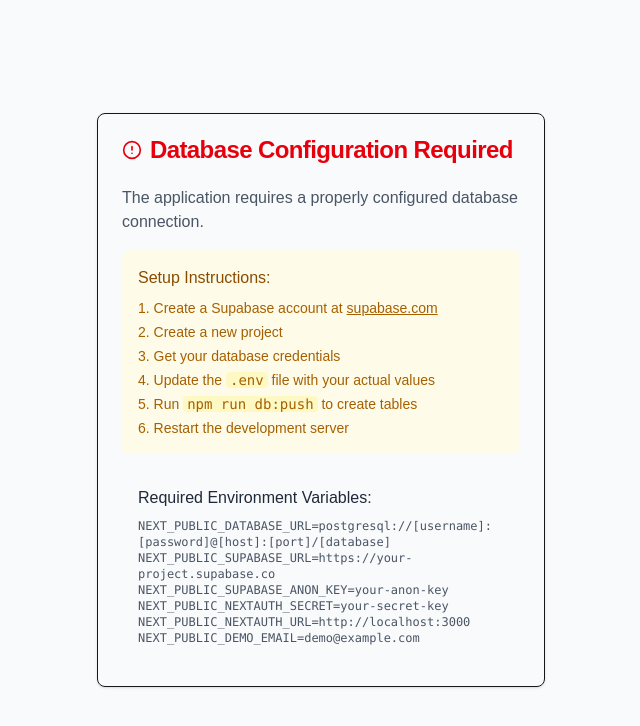
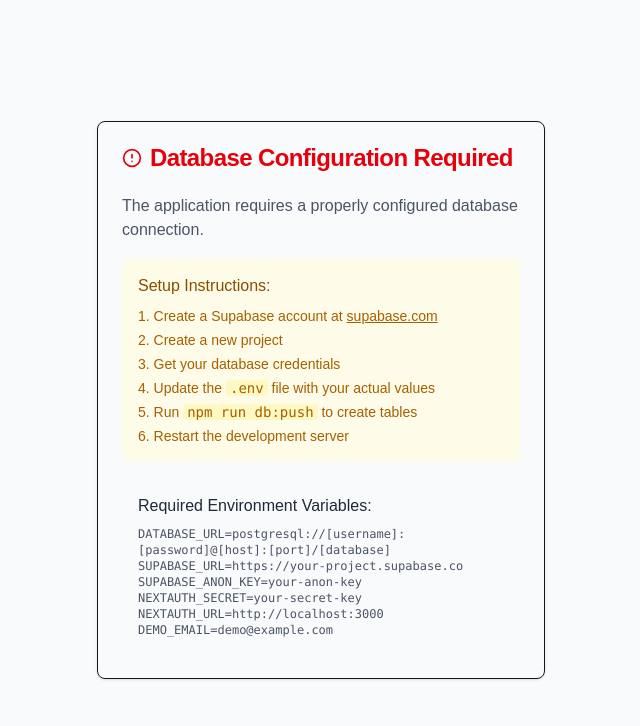
Before and after one commit to shivamy009/esahayak, a Next.js app: page /database-error in a window 1280 px wide. Shown: the top 726 px of the page, without its empty margins (319-959 px from the left). Built offline with nearby package versions, Linux system fonts and the light colour scheme.

Commit message:
refactor: update environment variable references to remove NEXT_PUBLIC_ prefix for consistency across the application

```diff
--- a/app/api/auth/[...nextauth]/route.ts
+++ b/app/api/auth/[...nextauth]/route.ts
@@ -10,7 +10,7 @@ const handler = NextAuth({
       async authorize() {
         return {
           id: 'demo-user-id',
-          email: process.env.NEXT_PUBLIC_DEMO_EMAIL || 'demo@example.com',
+          email: process.env.DEMO_EMAIL || 'demo@example.com',
           name: 'Demo User',
           role: 'admin',
         };
--- a/app/api/buyers/route.ts
+++ b/app/api/buyers/route.ts
@@ -30,7 +30,7 @@ export async function GET(request: NextRequest) {
   } catch (error: any) {
     console.error('Error fetching buyers:', error);
 
-    if (error.message?.includes('NEXT_PUBLIC_DATABASE_URL')) {
+    if (error.message?.includes('DATABASE_URL')) {
       return NextResponse.json({
         error: 'Database not configured. Please check your environment variables.'
       }, { status: 503 });
@@ -59,7 +59,7 @@ export async function POST(request: NextRequest) {
   } catch (error: any) {
     console.error('Error creating buyer:', error);
 
-    if (error.message?.includes('NEXT_PUBLIC_DATABASE_URL')) {
+    if (error.message?.includes('DATABASE_URL')) {
       return NextResponse.json({
         error: 'Database not configured. Please check your environment variables.'
       }, { status: 503 });
--- a/app/api/health/route.ts
+++ b/app/api/health/route.ts
@@ -2,8 +2,8 @@ import { NextResponse } from 'next/server';
 
 export async function GET() {
   const requiredEnvVars = [
-    'NEXT_PUBLIC_DATABASE_URL',
-    'NEXT_PUBLIC_NEXTAUTH_SECRET',
+    'DATABASE_URL',
+    'NEXTAUTH_SECRET',
   ];
 
   const missing = requiredEnvVars.filter(key => {
--- a/app/database-error/page.tsx
+++ b/app/database-error/page.tsx
@@ -33,12 +33,12 @@ export default function DatabaseError() {
           <div className="bg-gray-50 p-4 rounded-lg">
             <h4 className="font-medium text-gray-800 mb-2">Required Environment Variables:</h4>
             <code className="text-xs text-gray-600 block whitespace-pre-wrap">
-{`NEXT_PUBLIC_DATABASE_URL=postgresql://[username]:[password]@[host]:[port]/[database]
-NEXT_PUBLIC_SUPABASE_URL=https://your-project.supabase.co
-NEXT_PUBLIC_SUPABASE_ANON_KEY=your-anon-key
-NEXT_PUBLIC_NEXTAUTH_SECRET=your-secret-key
-NEXT_PUBLIC_NEXTAUTH_URL=http://localhost:3000
-NEXT_PUBLIC_DEMO_EMAIL=demo@example.com`}
+{`DATABASE_URL=postgresql://[username]:[password]@[host]:[port]/[database]
+SUPABASE_URL=https://your-project.supabase.co
+SUPABASE_ANON_KEY=your-anon-key
+NEXTAUTH_SECRET=your-secret-key
+NEXTAUTH_URL=http://localhost:3000
+DEMO_EMAIL=demo@example.com`}
             </code>
           </div>
         </CardContent>
--- a/components/environment-checker.tsx
+++ b/components/environment-checker.tsx
@@ -26,23 +26,23 @@ export function EnvironmentChecker() {
     } catch (error) {
       setEnvStatus({
         configured: false,
-        missing: ['NEXT_PUBLIC_DATABASE_URL', 'NEXT_PUBLIC_NEXTAUTH_SECRET'],
+        missing: ['DATABASE_URL', 'NEXTAUTH_SECRET'],
       });
     }
   };
 
   const copyEnvTemplate = () => {
     const template = `# Database
-NEXT_PUBLIC_DATABASE_URL=your_supabase_NEXT_PUBLIC_DATABASE_URL
-NEXT_PUBLIC_SUPABASE_URL=your_supabase_project_url
-NEXT_PUBLIC_SUPABASE_ANON_KEY=your_NEXT_PUBLIC_SUPABASE_ANON_KEY
+DATABASE_URL=your_supabase_database_url
+SUPABASE_URL=your_supabase_project_url
+SUPABASE_ANON_KEY=your_supabase_anon_key
 
 # Auth
-NEXT_PUBLIC_NEXTAUTH_URL=http://localhost:3000
-NEXT_PUBLIC_NEXTAUTH_SECRET=your_NEXT_PUBLIC_NEXTAUTH_SECRET_key
+NEXTAUTH_URL=http://localhost:3000
+NEXTAUTH_SECRET=your_nextauth_secret_key
 
 # Demo login
-NEXT_PUBLIC_DEMO_EMAIL=demo@example.com`;
+DEMO_EMAIL=demo@example.com`;
 
     navigator.clipboard.writeText(template);
     setCopied(true);
@@ -101,7 +101,7 @@ NEXT_PUBLIC_DEMO_EMAIL=demo@example.com`;
           <ol className="text-sm text-yellow-700 space-y-1 list-decimal list-inside">
             <li>Copy the environment template below to your <code className="bg-yellow-100 px-1 rounded">.env</code> file</li>
             <li>Replace placeholder values with your actual Supabase credentials</li>
-            <li>Generate a random secret for NEXT_PUBLIC_NEXTAUTH_SECRET: <code className="bg-yellow-100 px-1 rounded">node -e "console.log(require('crypto').randomBytes(32).toString('hex'))"</code></li>
+            <li>Generate a random secret for NEXTAUTH_SECRET: <code className="bg-yellow-100 px-1 rounded">node -e "console.log(require('crypto').randomBytes(32).toString('hex'))"</code></li>
             <li>Run <code className="bg-yellow-100 px-1 rounded">npm run db:push</code></li>
             <li>Restart the development server</li>
           </ol>
@@ -122,16 +122,16 @@ NEXT_PUBLIC_DEMO_EMAIL=demo@example.com`;
           </div>
           <pre className="text-xs text-gray-600 overflow-x-auto">
 {`# Database
-NEXT_PUBLIC_DATABASE_URL=your_supabase_NEXT_PUBLIC_DATABASE_URL
-NEXT_PUBLIC_SUPABASE_URL=your_supabase_project_url
-NEXT_PUBLIC_SUPABASE_ANON_KEY=your_NEXT_PUBLIC_SUPABASE_ANON_KEY
+DATABASE_URL=your_supabase_database_url
+SUPABASE_URL=your_supabase_project_url
+SUPABASE_ANON_KEY=your_supabase_anon_key
 
 # Auth
-NEXT_PUBLIC_NEXTAUTH_URL=http://localhost:3000
-NEXT_PUBLIC_NEXTAUTH_SECRET=your_NEXT_PUBLIC_NEXTAUTH_SECRET_key
+NEXTAUTH_URL=http://localhost:3000
+NEXTAUTH_SECRET=your_nextauth_secret_key
 
 # Demo login
-NEXT_PUBLIC_DEMO_EMAIL=demo@example.com`}
+DEMO_EMAIL=demo@example.com`}
           </pre>
         </div>
 
@@ -140,8 +140,8 @@ NEXT_PUBLIC_DEMO_EMAIL=demo@example.com`}
           <ol className="text-sm text-blue-700 space-y-1 list-decimal list-inside">
             <li>Go to <a href="https://supabase.com" className="underline" target="_blank" rel="noopener noreferrer">supabase.com</a> and create an account</li>
             <li>Create a new project</li>
-            <li>Go to Settings → Database → Connection string (URI format) for NEXT_PUBLIC_DATABASE_URL</li>
-            <li>Go to Settings → API for NEXT_PUBLIC_SUPABASE_URL and NEXT_PUBLIC_SUPABASE_ANON_KEY</li>
+            <li>Go to Settings → Database → Connection string (URI format) for DATABASE_URL</li>
+            <li>Go to Settings → API for SUPABASE_URL and SUPABASE_ANON_KEY</li>
           </ol>
         </div>
       </CardContent>
--- a/create-demo-user.ts
+++ b/create-demo-user.ts
@@ -4,7 +4,7 @@ import postgres from 'postgres';
 import { users } from './lib/db/schema';
 import { eq } from 'drizzle-orm';
 
-const connectionString = process.env.NEXT_PUBLIC_DATABASE_URL!;
+const connectionString = process.env.DATABASE_URL!;
 const client = postgres(connectionString);
 const db = drizzle(client, { schema: { users } });
 
--- a/drizzle.config.ts
+++ b/drizzle.config.ts
@@ -5,6 +5,6 @@ export default {
   out: './drizzle',
   dialect: 'postgresql',
   dbCredentials: {
-    url: process.env.NEXT_PUBLIC_DATABASE_URL!,
+    url: process.env.DATABASE_URL!,
   },
 } satisfies Config;
--- a/lib/auth/config.ts
+++ b/lib/auth/config.ts
@@ -11,7 +11,7 @@ export const { handlers, auth, signIn, signOut } = NextAuth({
         // Simple demo login that always works
         return {
           id: 'demo-user-id',
-          email: process.env.NEXT_PUBLIC_DEMO_EMAIL || 'demo@example.com',
+          email: process.env.DEMO_EMAIL || 'demo@example.com',
           name: 'Demo User',
           role: 'admin',
         };
--- a/lib/db/index.ts
+++ b/lib/db/index.ts
@@ -5,11 +5,11 @@ import * as schema from './schema';
 let db: any;
 let isDbConfigured: () => boolean;
 
-if (!process.env.NEXT_PUBLIC_DATABASE_URL ||
-    process.env.NEXT_PUBLIC_DATABASE_URL === 'your_supabase_NEXT_PUBLIC_DATABASE_URL' ||
-    process.env.NEXT_PUBLIC_DATABASE_URL.includes('[YOUR-PASSWORD]')) {
+if (!process.env.DATABASE_URL ||
+    process.env.DATABASE_URL === 'your_supabase_database_url' ||
+    process.env.DATABASE_URL.includes('[YOUR-PASSWORD]')) {
 
-  console.warn('NEXT_PUBLIC_DATABASE_URL is not properly configured. Using mock database for demo purposes.');
+  console.warn('DATABASE_URL is not properly configured. Using mock database for demo purposes.');
 
   // Create a mock database object for demo purposes
   db = {
@@ -60,7 +60,7 @@ if (!process.env.NEXT_PUBLIC_DATABASE_URL ||
 
   isDbConfigured = () => false;
 } else {
-  const client = postgres(process.env.NEXT_PUBLIC_DATABASE_URL);
+  const client = postgres(process.env.DATABASE_URL);
   db = drizzle(client, { schema });
   isDbConfigured = () => true;
 }
--- a/lib/services/buyer.ts
+++ b/lib/services/buyer.ts
@@ -7,7 +7,7 @@ export class BuyerService {
   static async createBuyer(data: Omit<NewBuyer, 'id' | 'createdAt' | 'updatedAt' | 'ownerId'>, userId: string) {
     try {
       // Return mock data if database is not configured
-      if (!process.env.NEXT_PUBLIC_DATABASE_URL || process.env.NEXT_PUBLIC_DATABASE_URL.includes('[YOUR-PASSWORD]')) {
+      if (!process.env.DATABASE_URL || process.env.DATABASE_URL.includes('[YOUR-PASSWORD]')) {
         return {
           id: 'demo-buyer-' + Date.now(),
           ...data,
@@ -41,7 +41,7 @@ export class BuyerService {
       const offset = (page - 1) * pageSize;
 
       // Return mock data if database is not configured
-      if (!process.env.NEXT_PUBLIC_DATABASE_URL || process.env.NEXT_PUBLIC_DATABASE_URL.includes('[YOUR-PASSWORD]')) {
+      if (!process.env.DATABASE_URL || process.env.DATABASE_URL.includes('[YOUR-PASSWORD]')) {
         return {
           buyers: [{
             id: 'demo-buyer-1',
```
Also changed, not shown: 1 other file (tests, documents, lock files or other folders).
